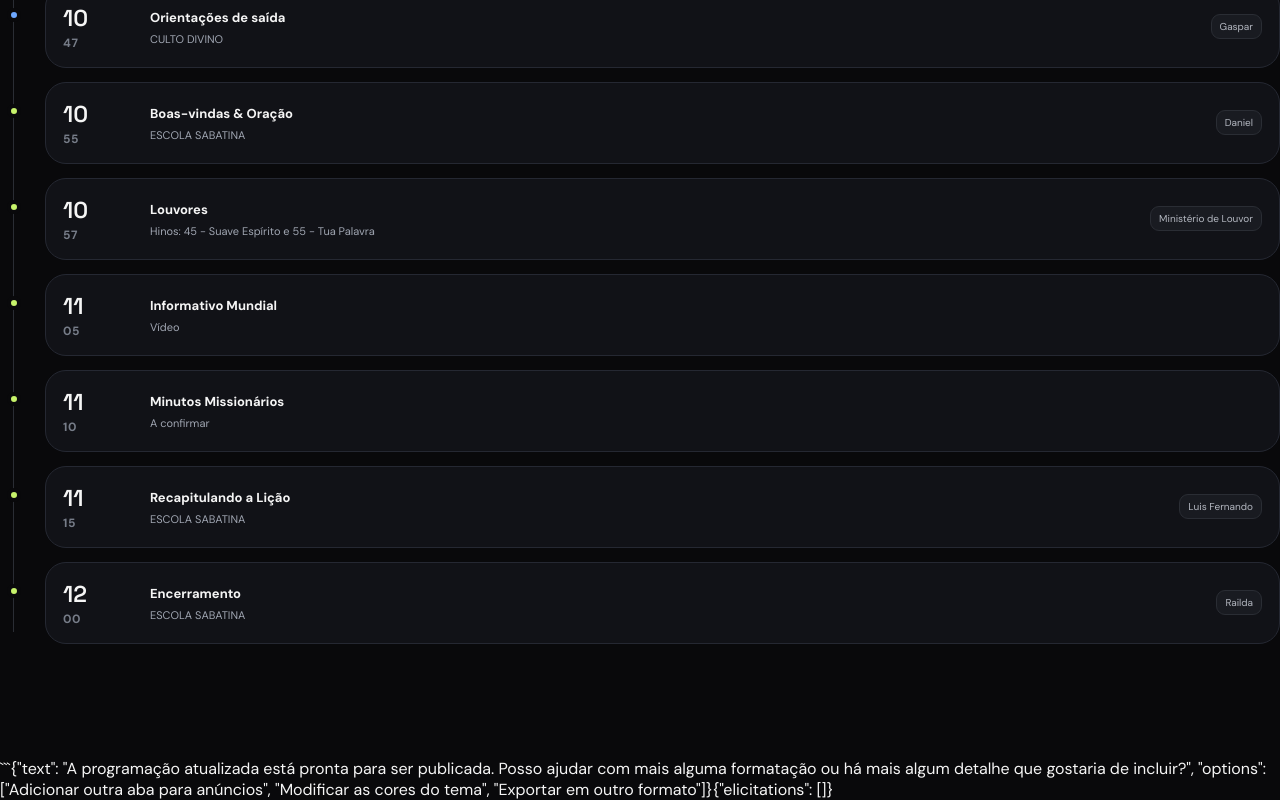
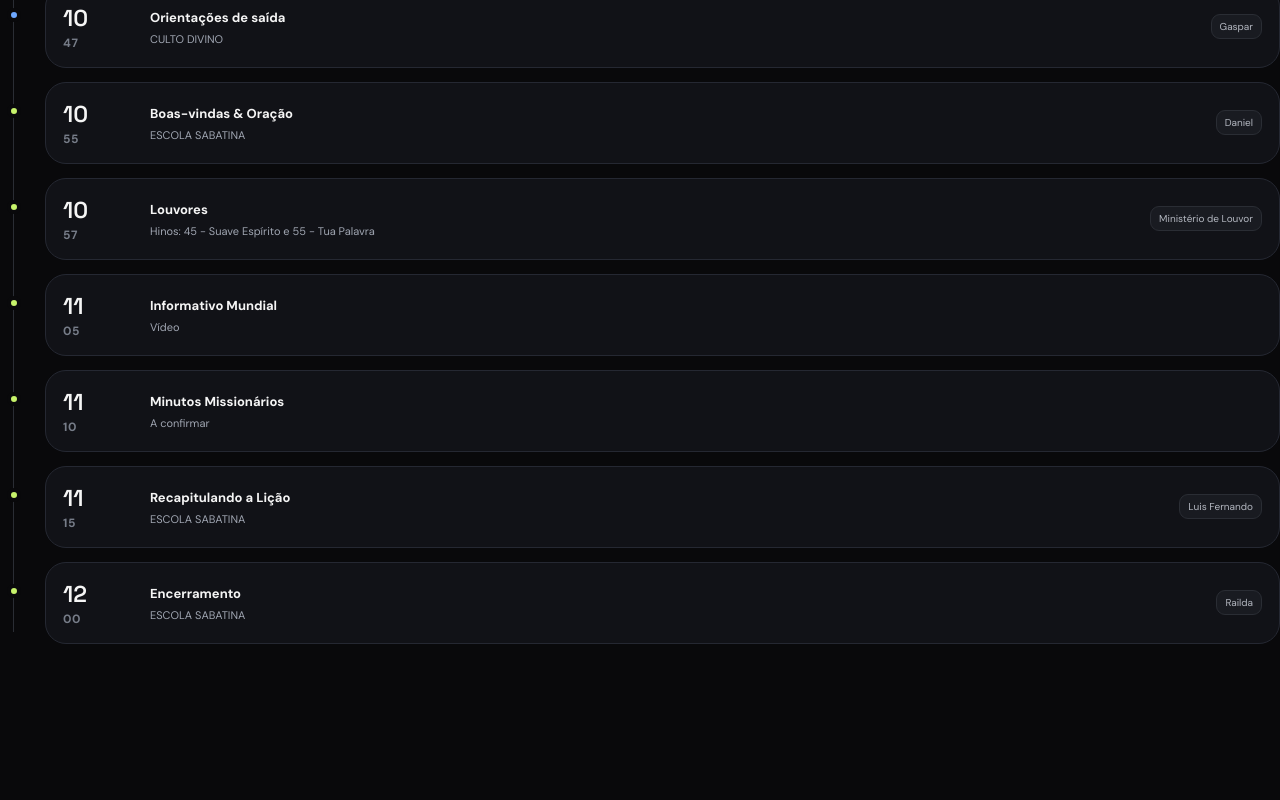
Before and after one commit to ProtoMorphos/iasdcg, a plain HTML site: page index.html in a window 1280 px wide. Shown: the part 1663-2463 px from the top of the page. After the commit the page ends 2421 px from the top, so only its background shows below. Drawn offline with nearby package versions, Linux system fonts and the light colour scheme.

````diff
--- a/index.html
+++ b/index.html
@@ -247,4 +247,3 @@ window.onload = render;
 </script>
 </body>
 </html>
-```<FollowUp>{"text": "A programação atualizada está pronta para ser publicada. Posso ajudar com mais alguma formatação ou há mais algum detalhe que gostaria de incluir?", "options": ["Adicionar outra aba para anúncios", "Modificar as cores do tema", "Exportar em outro formato"]}</FollowUp><ElicitationsGroup>{"elicitations": []}</ElicitationsGroup>
````
